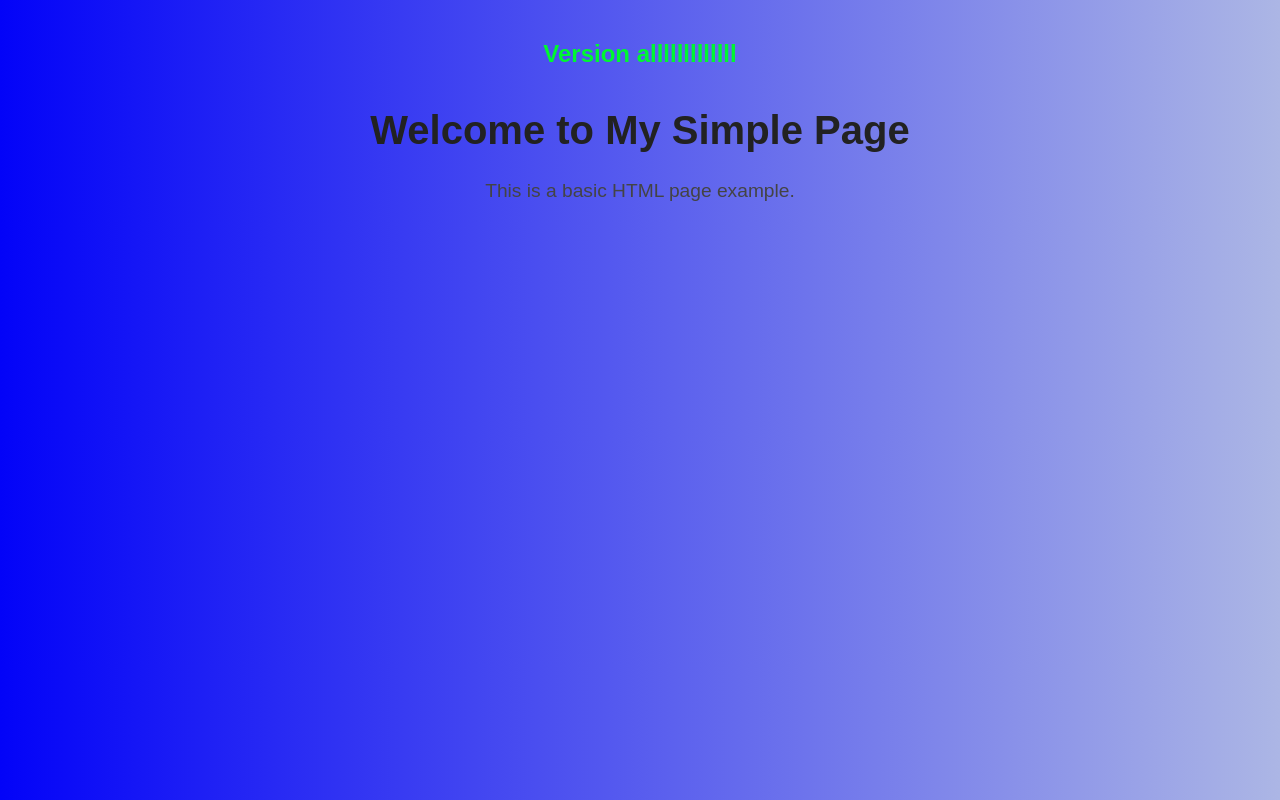
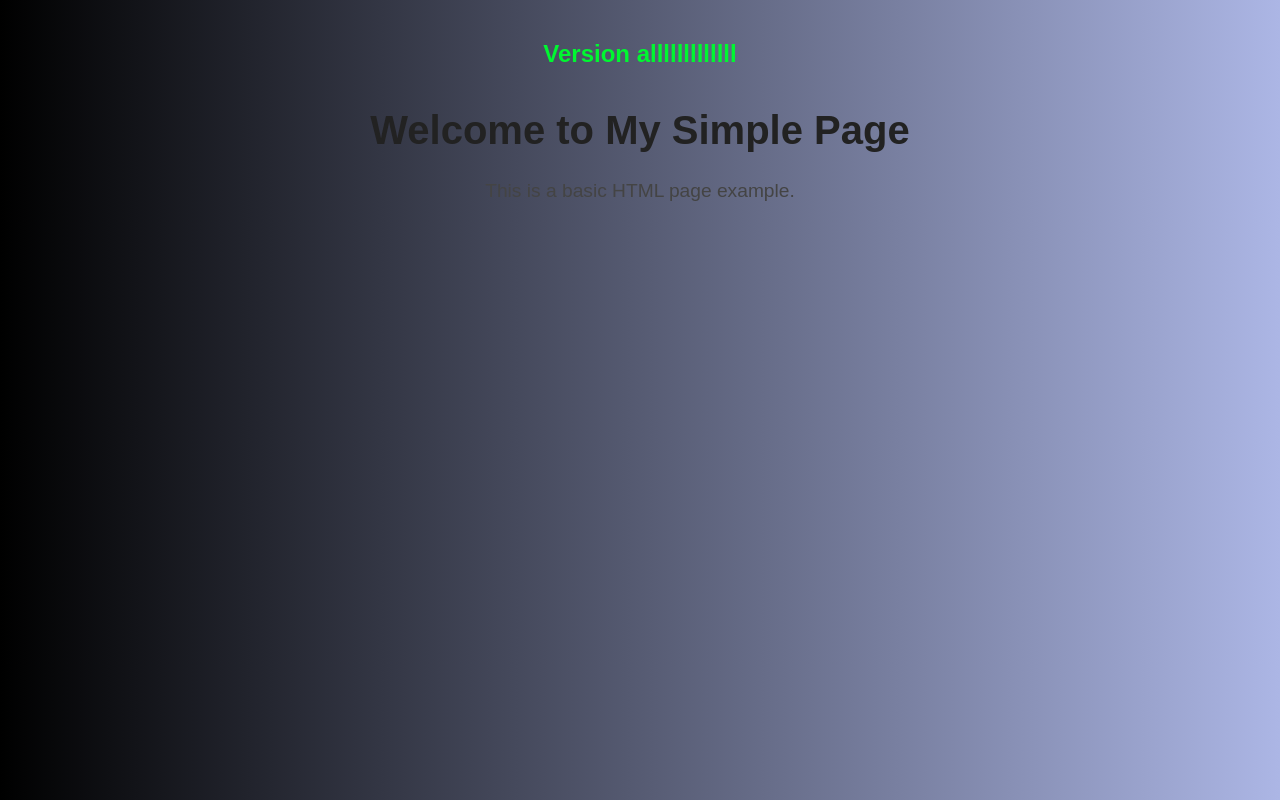
Before and after one commit to Rawlinrepo/sample, a plain HTML site: page index.html in a window 1280 px wide. Drawn offline with Linux system fonts and the light colour scheme.

Commit message:
black colour

```diff
--- a/index.html
+++ b/index.html
@@ -9,7 +9,7 @@
       font-family: Arial, sans-serif;
       margin: 0;
       padding: 0;
-      background: linear-gradient(to right, #0303f8, #ACB6E5);
+      background: linear-gradient(to right, #000000, #ACB6E5);
       color: #0000ff;
       text-align: center;
     }
```
